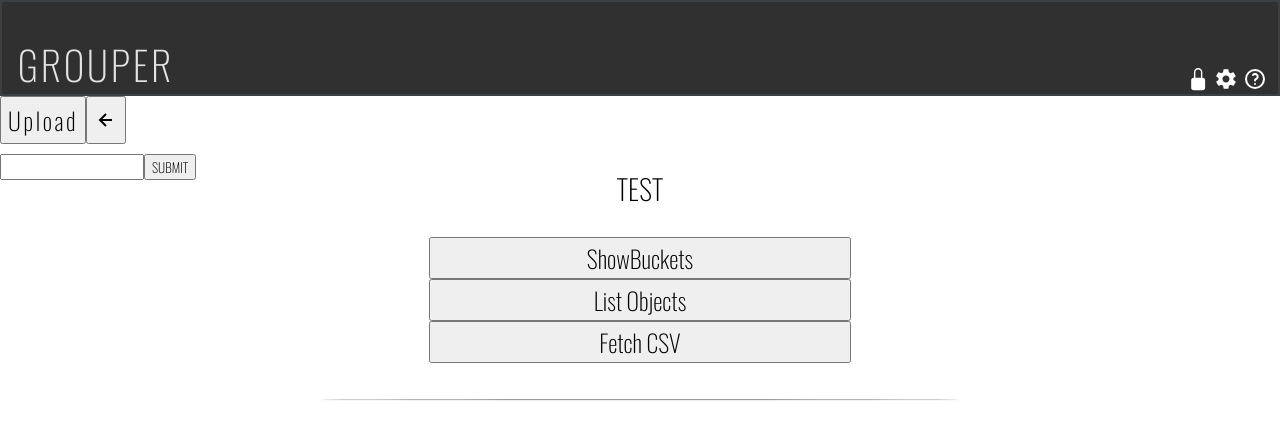
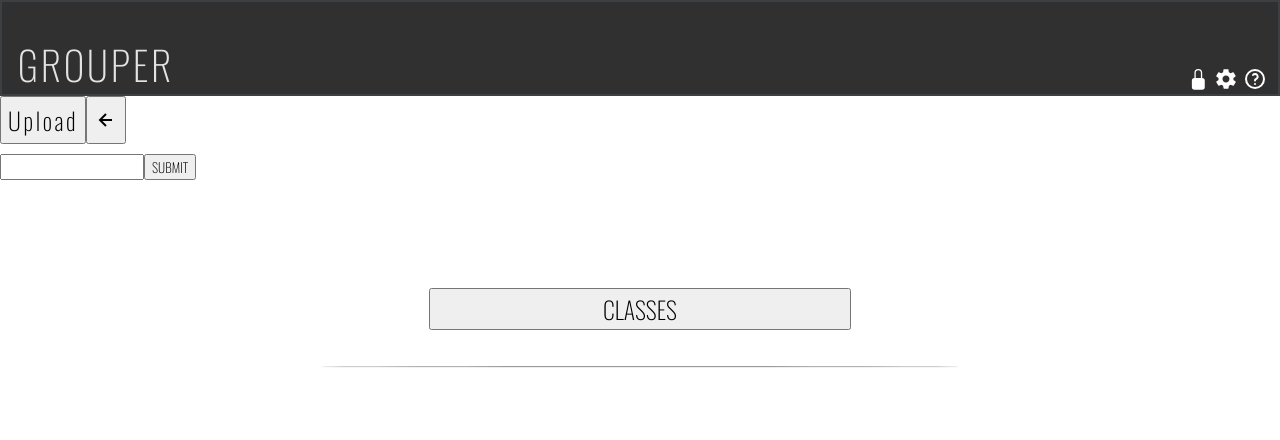
Before and after one commit to JaynewDee/grouper-desktop, a React (Vite) app in the folder src/: page / in a window 1280 px wide. Shown: the top 440 px of the page. Built offline with nearby package versions, Linux system fonts and the light colour scheme.

Commit message:
file/class options list

```diff
--- a/src/app/App.css
+++ b/src/app/App.css
@@ -68,9 +68,10 @@ h1 {
 .unlocked,
 .locked {
   color: var(--tertiary);
+  font-size: 90%;
 }
 
-.test-content-box {
+.content-box {
   display: flex;
   flex-flow: column nowrap;
   width: 100%;
@@ -80,16 +81,28 @@ h1 {
   display: flex;
   flex-flow: column nowrap;
   margin-bottom: 1rem;
+  margin-top: 12rem;
 }
 .btn-box > button {
   width: 33%;
   margin: auto;
   font-size: 1rem;
 }
+.file-options-container {
+  display: flex;
+  flex-flow: column nowrap;
+  justify-content: center;
+  max-height: 12rem;
+  width: 33%;
+  margin: 0 auto;
+  overflow: auto;
+  box-shadow: inset 0 0 2px 2px rgba(20, 20, 20, 0.7);
+  padding: 4rem 0 1rem 1rem;
+}
 
-.bucket-list {
-  width: 66%;
-  margin: 3rem auto;
+.file-option:hover {
+  cursor: pointer;
+  color: cyan;
 }
 input[type="file"] {
   opacity: 0; /* make transparent */
--- a/src/app/App.tsx
+++ b/src/app/App.tsx
@@ -1,19 +1,30 @@
-import { useState } from "react";
+import { useEffect, useState } from "react";
 import "./App.css";
-import React from "react";
-import { invoke } from "@tauri-apps/api/tauri";
+import { API } from "./api";
 import Header from "./components/Header/Header";
 import Upload from "./components/Inputs/Upload";
-import { TestContent } from "./components/Test";
+import { Content } from "./components/Content";
 
 function App() {
   const [students, setStudents] = useState<any[]>([]);
+  const [availableFiles, setAvailableFiles] = useState([]);
+
+  useEffect(() => {
+    API.listObjects()
+      .then((files) => setAvailableFiles(files))
+      .catch((err) => console.error(err));
+  }, []);
 
   return (
     <>
       <Header />
       <Upload setStudentData={setStudents} />
-      <TestContent studentData={students} setStudentData={setStudents} />
+      <Content
+        studentData={students}
+        setStudentData={setStudents}
+        fileOptions={availableFiles}
+        setFileOptions={setAvailableFiles}
+      />
     </>
   );
 }
--- /dev/null
+++ b/src/app/components/Content.tsx
@@ -0,0 +1,52 @@
+import { useState } from "react";
+import { API } from "../api";
+import StudentCard from "./Students/StudentCard";
+
+export const Content: React.FC<any> = ({
+  studentData,
+  setStudentData,
+  fileOptions,
+  setFileOptions
+}: {
+  studentData: any;
+  setStudentData: any;
+  fileOptions: string[];
+  setFileOptions: any;
+}) => {
+  const [optionsDisplay, setOptionsDisplay] = useState(false);
+
+  const expandAll = () => {
+    setStudentData((prev: any) => [...prev.map((stud: any) => ({ ...stud }))]);
+  };
+
+  const toggleFileDisplay = () => setOptionsDisplay((prev) => !prev);
+
+  const handleGetFile = async (e: any) => {
+    const json = await API.getObject(e.target.textContent);
+    const studentData = JSON.parse(json);
+    setStudentData(studentData);
+  };
+  return (
+    <div className="content-box">
+      <div className="btn-box">
+        <button onClick={toggleFileDisplay}>CLASSES</button>
+        {optionsDisplay ? (
+          <div className="file-options-container">
+            {fileOptions.map((opt, idx) => (
+              <p onClick={handleGetFile} key={idx} className="file-option">
+                {opt}
+              </p>
+            ))}
+          </div>
+        ) : (
+          <></>
+        )}
+      </div>
+      <hr style={{ width: "50%", borderRadius: "50%" }} />
+      {studentData &&
+        studentData.map((stud: any, idx: number) => (
+          <StudentCard data={stud} />
+        ))}
+    </div>
+  );
+};
--- a/src/app/components/Header/Header.tsx
+++ b/src/app/components/Header/Header.tsx
@@ -11,13 +11,13 @@ const Header = () => {
     ? Unlocked({
         color: "white",
         className: "unlocked",
-        size: ".93rem",
+        size: ".86rem",
         onClick: toggleLock
       })
     : Locked({
         color: "white",
         className: "locked",
-        size: ".93rem",
+        size: ".86rem",
         onClick: toggleLock
       });
 
--- a/src/app/components/Icons/index.tsx
+++ b/src/app/components/Icons/index.tsx
@@ -9,8 +9,9 @@ export const Help = TbHelp;
 
 export const Arrow = BiRightArrowAlt;
 
-export const ExpandArrow = BiRightArrowAlt({ size: "1.33rem" });
-export const CollapseArrow = BiRightArrowAlt({
-  style: { transform: "rotate(90deg)" },
-  size: "1.33rem"
-});
+export const ExpandArrow = () => BiRightArrowAlt({ size: "1.33rem" });
+export const CollapseArrow = () =>
+  BiRightArrowAlt({
+    style: { transform: "rotate(90deg)" },
+    size: "1.33rem"
+  });
--- a/src/app/components/Inputs/Upload.tsx
+++ b/src/app/components/Inputs/Upload.tsx
@@ -29,6 +29,13 @@ const Upload = ({ setStudentData }: { setStudentData: any }) => {
   const toggleTray = () => setContainerState((prev) => !prev);
 
   const handleFileNameChange = (e: any) => setNameField(e.target.value);
+
+  const handleFileInputChange = (e: any) => {
+    const suggested = clickRef.current!.files![0]["name"];
+    if (suggested) {
+      setNameField(suggested.split(".")[0]);
+    }
+  };
 
   const handleFileSubmit = async (e: any) => {
     if (!clickRef.current) {
@@ -62,13 +69,19 @@ const Upload = ({ setStudentData }: { setStudentData: any }) => {
   const handleMouseLeave = (e: any) => {
     setButtonTxt("Upload");
   };
+
   return (
     <div className="upload-inputs">
       <div
         className="file-upload-container"
         style={containerState ? styleExpanded : styleCollapsed}
       >
-        <input ref={clickRef} accept=".csv" type="file"></input>
+        <input
+          ref={clickRef}
+          onChange={handleFileInputChange}
+          accept=".csv"
+          type="file"
+        ></input>
         <button
           className="upload-btn"
           onClick={proxyToRef}
--- a/src/app/components/Students/CardField.tsx
+++ b/src/app/components/Students/CardField.tsx
@@ -5,8 +5,8 @@ export const Fields = (data: any) => {
 
   const fields = ["Student", "GPA", "Group", "Email"];
 
-  const jsx = fields.map((field) => (
-    <div className="student-field-set">
+  const jsx = fields.map((field, idx) => (
+    <div className="student-field-set" key={idx}>
       <h4 className="student-field-header">{field}</h4>
       <p className="student-field">
         {field === "Student" ? (
--- a/src/app/components/Students/StudentCard.tsx
+++ b/src/app/components/Students/StudentCard.tsx
@@ -17,8 +17,12 @@ const StudentCard = ({ data }: { data: any }) => {
       className="student-card"
       style={cardState === "collapsed" ? { justifyContent: "flex-start" } : {}}
     >
-      <button onClick={toggleCardState} className="arrow-btn">
-        {cardState === "expanded" ? CollapseArrow : ExpandArrow}
+      <button onClick={toggleCardState} className="arrow-btn" key={data.id}>
+        {cardState === "expanded" ? (
+          <CollapseArrow key={data.name} />
+        ) : (
+          <ExpandArrow key={data.name} />
+        )}
       </button>
       {cardState === "expanded" ? <>{Fields(data)}</> : <h2>{data.name}</h2>}
     </div>
--- a/src/app/components/Test.tsx
+++ /dev/null
@@ -1,45 +0,0 @@
-import { API } from "../api";
-import StudentCard from "./Students/StudentCard";
-
-export const TestContent: React.FC<any> = ({
-  studentData,
-  setStudentData
-}: {
-  studentData: any;
-  setStudentData: any;
-}) => {
-  const handleShow = async () => {
-    const buckets = await API.showBuckets();
-    const json = buckets.map((buck: string) => JSON.parse(buck));
-  };
-
-  const handleListObjects = async () => {
-    const res = await API.listObjects();
-    console.log(res);
-  };
-
-  const handleGetObject = async () => {
-    const res = await API.getObject("test-bcs.csv");
-    const studentObjects = JSON.parse(res);
-    setStudentData(studentObjects);
-    console.log(studentObjects);
-  };
-
-  const expandAll = () => {
-    setStudentData((prev: any) => [...prev.map((stud: any) => ({ ...stud }))]);
-  };
-
-  return (
-    <div className="test-content-box">
-      <h3 style={{ marginTop: "7rem", textAlign: "center" }}>TEST</h3>
-      <div className="btn-box">
-        <button onClick={handleShow}>ShowBuckets</button>
-        <button onClick={handleListObjects}>List Objects</button>
-        <button onClick={handleGetObject}>Fetch CSV</button>
-      </div>
-      <hr style={{ width: "50%", borderRadius: "50%" }} />
-      {studentData &&
-        studentData.map((stud: any) => <StudentCard data={stud} />)}
-    </div>
-  );
-};
```
Also changed, not shown: 2 other files (tests, documents, lock files or other folders).
